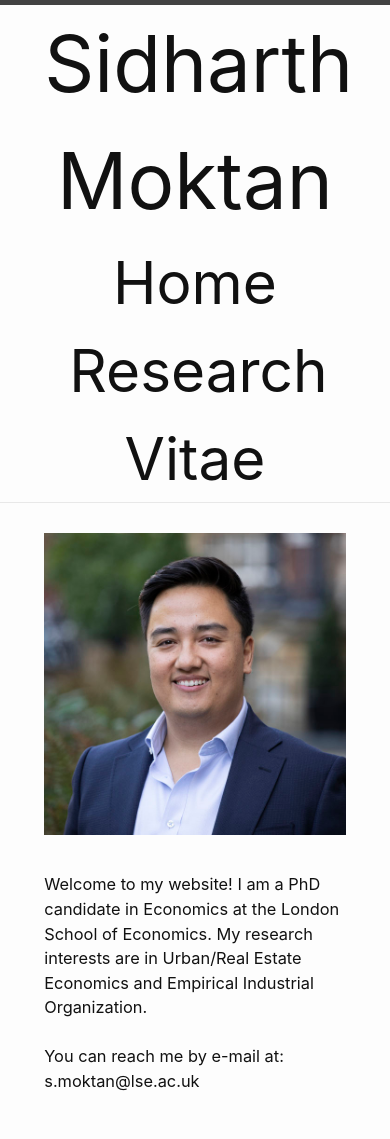
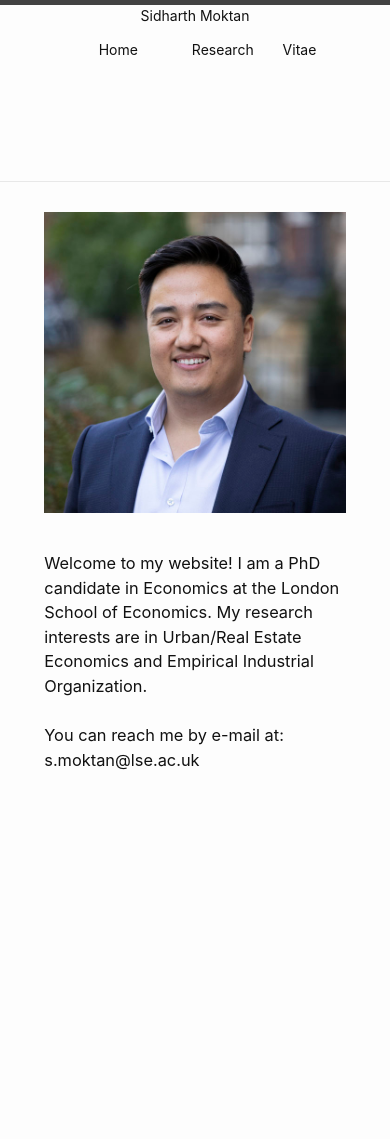
Before and after one commit to sidharthmoktan/sidharthmoktan.github.io, a Jekyll site: the page built from index.markdown, in a window 390 px wide. Built offline with Jekyll 4.4.1, drawn with Linux system fonts in a browser that asks for light colours; after the commit the page ends 900 px from its top, so only the background shows below that.

Commit message:
Update _layout.scss

```diff
--- a/_sass/minima/_layout.scss
+++ b/_sass/minima/_layout.scss
@@ -3,10 +3,10 @@
  */
 .site-header {
   @media screen and (min-width: 601px) {
-      font-size: 4.5vw;
+      font-size: 4.5vw
   }
   @media screen and (max-width: 600px) {
-      font-size: 20vw;
+      font-size: $base-font-size
   }
   text-align: center;
   border-top: 5px solid $grey-color-dark;
@@ -35,10 +35,10 @@
 
 .site-nav {
   @media screen and (min-width: 601px) {
-    font-size: 2.25vw;
+    font-size: 2.25vw
   }
   @media screen and (max-width: 600px) {
-      font-size: 15vw;
+      font-size: $base-font-size
   }
   text-align: center;
   line-height: $base-line-height * $base-font-size * 2.25;
```
